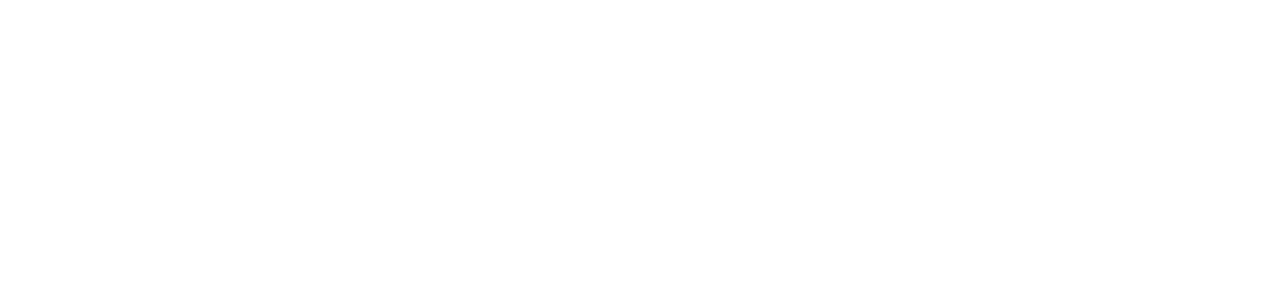
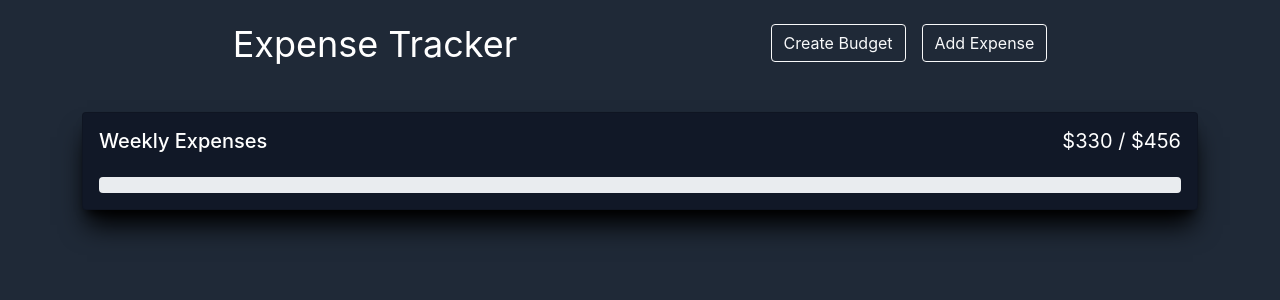
Before and after one commit to genialtechie/expense-tracker, a React (Create React App) app: page / in a window 1280 px wide. Shown: the top 300 px of the page. Built offline with nearby package versions, Linux system fonts and the light colour scheme.

Commit message:
designed ui

```diff
--- a/package.json
+++ b/package.json
@@ -6,6 +6,7 @@
     "@testing-library/jest-dom": "^5.16.3",
     "@testing-library/react": "^12.1.4",
     "@testing-library/user-event": "^13.5.0",
+    "bootstrap": "^5.1.3",
     "react": "^18.0.0",
     "react-bootstrap": "^2.2.2",
     "react-dom": "^18.0.0",
--- a/src/App.js
+++ b/src/App.js
@@ -1,12 +1,20 @@
 import './App.css';
-import Container from 'react-bootstrap/Container';
+import {Container, Button} from 'react-bootstrap';
+import BudgetCard from './components/BudgetCard';
 
 
 function App() {
   return (
-    <div className="App">
+    <div className="App bg-gray-800 h-screen text-white">
       <Container>
-
+        <div className='flex flex-row mb-4 justify-around p-6' >
+          <h1 className='text-4xl'>Expense Tracker</h1>
+          <span>
+            <Button variant='outline-light' className='mr-4' >Create Budget</Button>
+            <Button variant='outline-light'>Add Expense</Button>
+          </span>
+        </div>
+        <BudgetCard name='Weekly Expenses' amount={330} max={456}></BudgetCard>
       </Container>
     </div>
   );
--- /dev/null
+++ b/src/components/BudgetCard.jsx
@@ -0,0 +1,22 @@
+import React from 'react'
+import { Card, ProgressBar } from 'react-bootstrap'
+import { currencyFormatter } from '../utils'
+
+const BudgetCard = ({name, amount, max}) => {
+  return (
+    <>
+      <Card className='bg-gray-900 shadow-xl shadow-black'>
+        <Card.Body>
+            <Card.Title className='flex justify-between mb-6'>
+                <div>{name}</div>
+                <div className='font-normal'>{currencyFormatter.format(amount)} / {currencyFormatter.format(max)} </div>
+            </Card.Title>
+            <ProgressBar></ProgressBar>
+        </Card.Body>
+      </Card>
+    </>
+
+  )
+}
+
+export default BudgetCard
--- /dev/null
+++ b/src/components/index.js
@@ -0,0 +1 @@
+export { default as BudgetCard } from './BudgetCard';
--- a/src/index.js
+++ b/src/index.js
@@ -1,5 +1,6 @@
 import React from 'react';
 import ReactDOM from 'react-dom';
+import 'bootstrap/dist/css/bootstrap.css';
 import './index.css';
 import App from './App';
 import reportWebVitals from './reportWebVitals';
--- /dev/null
+++ b/src/utils.js
@@ -0,0 +1,5 @@
+export const currencyFormatter = new Intl.NumberFormat(undefined, {
+    currency: 'usd',
+    style: 'currency',
+    minimumFractionDigits: 0
+})
--- a/tailwind.config.js
+++ b/tailwind.config.js
@@ -1,7 +1,6 @@
 module.exports = {
   content: [
     "./src/**/*.{js,jsx,ts,tsx}",
-    './components/**/*.{js,ts,jsx,tsx}'
   ],
   theme: {
     extend: {},
```
Also changed, not shown: 1 other file (tests, documents, lock files or other folders).
